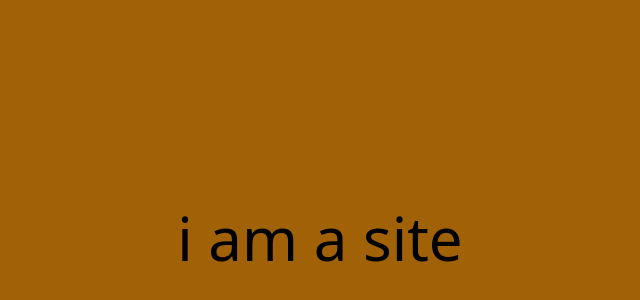
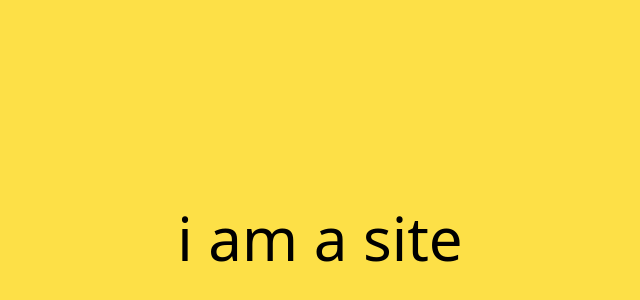
Before and after one commit to musdhy/beginner-tailwind-site, a website built with Parcel: page src/index.html in a window 1280 px wide. Shown: the part 162-462 px from the top of the page, without its empty margins (320-960 px from the left). Built offline with nearby package versions, Linux system fonts and the light colour scheme.

Commit message:
bg to yellow

```diff
--- a/src/index.html
+++ b/src/index.html
@@ -6,7 +6,7 @@
     <meta name="viewport" content="width=device-width, initial-scale=1.0">
     <title>Tailwind Beginner</title>
 </head>
-<body class="bg-yellow-700 flex justify-center items-center text-6xl min-h-screen">
+<body class="bg-yellow-300 flex justify-center items-center text-6xl min-h-screen">
 
 i am a site
     <script type="module" src="index.js"></script>
```
